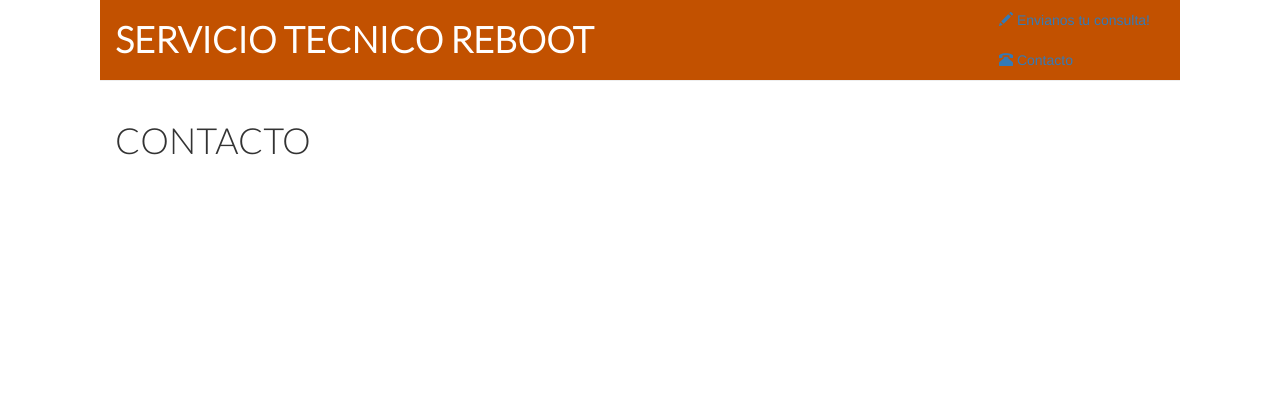
After one commit to xabdev/First-Project, a Django app: page /contacto in a window 1280 px wide. The commit adds this page. Shown: the top 420 px of the page. Run offline with Django 3.2, Linux system fonts and the light colour scheme; some libraries are stand-ins or nearby versions.

Commit message:
navbar and some css

```diff
--- a/blog/static/css/blog.css
+++ b/blog/static/css/blog.css
@@ -11,8 +11,7 @@ h1 a, h2 a {
 .page-header {
     background-color: #C25100;
     margin-top: 0;
-    margin-bottom: 40px;
-    padding: 20px 20px 20px 40px;
+    padding-bottom: 0;
 }
 
 .page-footer {
@@ -25,7 +24,8 @@ h1 a, h2 a {
 .page-header h1 a:visited,
 .page-header h1 a:active {
     color: #ffffff;
-    font-size: 36pt;
+    font-weight: bolder;
+    text-align: left;
     text-decoration: none;
 }
 
@@ -96,3 +96,32 @@ img {
     width: 400px;
     height: 300px;
 }
+
+.navbar-brand {
+    float: center;
+    height: 50px;
+    padding: 15px 15px;
+    font-size: 18px;
+    line-height: 20px;
+}
+
+
+/* .navbar-nav > li{
+    padding-left:3px;
+    padding-right:3px;
+    padding-top:0px;
+    padding-bottom:0px;
+    margin-left:0px;
+    margin-right:0px;
+    margin-top:0px;
+    margin-bottom:0px; */
+
+  /* } */
+
+  /* .container-fluid {
+    padding-right: 15px;
+    padding-left: 15px;
+    padding-top: 10px;
+    padding-bottom: 20px;
+    margin-right: auto;
+    margin-left: auto; */
--- a/blog/templates/blog/base.html
+++ b/blog/templates/blog/base.html
@@ -6,13 +6,27 @@
     <title>diabolikaL</title>
     <link rel="stylesheet" href="https://cdn.jsdelivr.net/npm/bootstrap@4.5.3/dist/css/bootstrap.min.css"
         integrity="sha384-TX8t27EcRE3e/ihU7zmQxVncDAy5uIKz4rEkgIXeMed4M0jlfIDPvg6uqKI2xXr2" crossorigin="anonymous">
+    <link rel="stylesheet" href="https://maxcdn.bootstrapcdn.com/bootstrap/3.4.1/css/bootstrap.min.css">
     <link href='//fonts.googleapis.com/css2?family=Lato:wght@300&display=swap' rel='stylesheet' type='text/css'>
     <link rel="stylesheet" href="{% static 'css/blog.css' %}">
     <link rel="shortcut icon" href="{%  static 'favicon.ico' %}">
+    <script src="https://ajax.googleapis.com/ajax/libs/jquery/3.5.1/jquery.min.js"></script>
+    <script src="https://maxcdn.bootstrapcdn.com/bootstrap/3.4.1/js/bootstrap.min.js"></script>
 </head>
 
 <body>
-    <header class="page-header">
+    <nav class="page-header">
+        <div class="container-fluid">
+          <div class="navbar-header navbar-left">
+            <h1><a href="/">SERVICIO TECNICO REBOOT</a></h1>
+          </div>
+          <ul class="nav navbar-nav navbar-right">
+            <li ><a href="#" class="py-3 px-5"><span class="glyphicon glyphicon-pencil"></span> Envianos tu consulta!</a></li>
+            <li><a href="contacto" class="py-3 px-5"><span class="glyphicon glyphicon-phone-alt"></span> Contacto</a></li>
+        </ul>
+        </div>
+      </nav>
+    <!-- <header class="page-header">
         <div class="container">
             {% if user.is_authenticated %}
                 <a href="{% url 'post_new' %}" class="top-menu">
@@ -21,7 +35,7 @@
             {% endif %}
             <h1><a href="/">diabolikaL</a></h1>
         </div>
-    </header>
+    </header> -->
     <main class="container">
         <div class="row">
             <div class="col">
--- /dev/null
+++ b/blog/templates/blog/contacto.html
@@ -0,0 +1,7 @@
+{% extends 'blog/base.html' %}
+
+{% block content %}
+
+<h1>CONTACTO</h1>
+
+{% endblock %}
--- a/blog/templates/blog/post_delete.html
+++ b/blog/templates/blog/post_delete.html
@@ -1,10 +1,10 @@
-{% extends 'base.html' %}
+{% extends 'blog/base.html' %}
 
 {% block content %}
 
 <form action='.' method='POST'>{% csrf_token %}
-    <h1>delete? "{{ post.title }}" ?</h1>
-    <p><input type='submit' value='Yes' /> <a href='../'>Cancel</a></p>
+    <h3>do you want to delete?</h3>
+    <p><input type='submit' value='Yes' /> <a href='../'></a></p>
 </form>
 
 {% endblock %}
--- a/blog/templates/blog/post_detail.html
+++ b/blog/templates/blog/post_detail.html
@@ -8,7 +8,10 @@
             {% if user.is_authenticated %}
             <aside class="actions m-3">
                 <a class="btn btn-sm btn-default" href="{% url 'post_edit' pk=post.pk %}">
-                        {% include './icons/pencil-fill.svg' %}
+                    {% include './icons/pencil-fill.svg' %}
+                </a>
+                <a class="btn btn-sm btn-default" href="{% url 'post_delete' pk=post.pk %}">
+                    {% include './icons/x-octagon.svg' %}
                 </a>
             </aside>
             {% endif %}
--- a/blog/urls.py
+++ b/blog/urls.py
@@ -8,4 +8,6 @@ urlpatterns = [
 	path('post/<int:pk>/', views.post_detail, name='post_detail'),
     path('post/new/', views.post_new, name='post_new'),
     path('post/<int:pk>/edit/', views.post_edit, name='post_edit'),
+    path('contacto', views.contacto, name='contacto'),
+    path('post/<pk>/delete/', views.post_delete, name='post_delete'),
 ]
--- a/blog/views.py
+++ b/blog/views.py
@@ -13,6 +13,8 @@ def post_list(request):
 def post_detail(request, pk):
     post = get_object_or_404(Post, pk=pk)
     return render(request, 'blog/post_detail.html', {'post': post})
+
+
 
 def post_new(request):
     if request.method == "POST":
@@ -40,3 +42,12 @@ def post_edit(request, pk):
     else:
         form = PostForm(instance=post)
     return render(request, 'blog/post_edit.html', {'form': form})
+
+def post_delete(request, pk):
+    post = get_object_or_404(Post, pk=pk)
+    post.delete()
+    return redirect('post_list')
+
+
+def contacto(request):
+    return render(request, 'blog/contacto.html')
```
Also changed, not shown: blog/models.py (line endings or trailing spaces), blog/templates/blog/icons/delete.svg (deleted), blog/templates/blog/icons/x-octagon.svg (added), media/images/Rg5RoD8.jpg (added).
